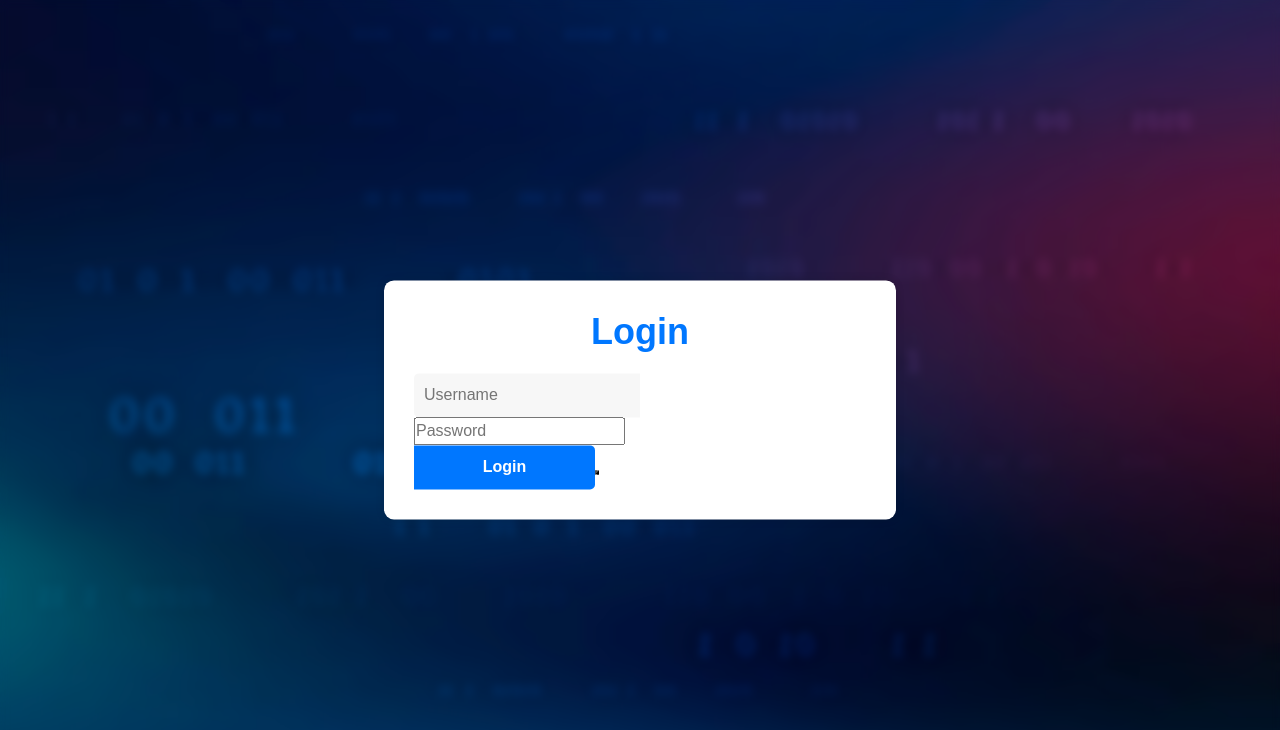
After one commit to Mingzhao91/python-developer-bootcamp, a Django app: page /todo/login in a window 1280 px wide. The commit adds this page. Shown: the top 730 px of the page. Run offline with Django 5.2, Linux system fonts and the light colour scheme.

Commit message:
login user

```diff
--- a/4-web-server/todoapp/todo/templates/todo/index.html
+++ b/4-web-server/todoapp/todo/templates/todo/index.html
@@ -1,5 +1,6 @@
 {% extends 'todo/layout.html' %} {% block content %}
-<h1>What will you do today?</h1>
+<a href="{% url 'todo:logout' %}">Logout</a>
+<h1>What will you do today, {{ user }}?</h1>
 
 <div class="input-container">
   <!-- the todo is from the urls/app_name = 'todo' -->
--- /dev/null
+++ b/4-web-server/todoapp/todo/templates/todo/login.html
@@ -0,0 +1,10 @@
+{% extends 'todo/layout.html' %} {% block content %}
+<h1>Login</h1>
+<form method="post">
+  {% csrf_token %}
+  <!-- Add your form fields and submit button here -->
+   <input type="text" name="username" placeholder="Username"><br>
+   <input type="password" name="password" placeholder="Password"><br>
+   <button type="submit">Login<button>
+</form>
+{% endblock %}
--- a/4-web-server/todoapp/todo/urls.py
+++ b/4-web-server/todoapp/todo/urls.py
@@ -1,5 +1,5 @@
 from django.urls import path
-from .views import index, AboutView, task, add_task
+from .views import index, AboutView, task, add_task, login_user, logout_user
 
 app_name = 'todo'
 
@@ -8,5 +8,7 @@ urlpatterns = [
   path('', index, name='index'),
   path('about/', AboutView.as_view(), name='about'),
   path('task/<int:id>', task, name='task'),
-  path('add_task', add_task, name='add_task')
+  path('add_task', add_task, name='add_task'),
+  path('login', login_user, name='login'),
+  path('logout', logout_user, name='logout')
 ]
--- a/4-web-server/todoapp/todo/views.py
+++ b/4-web-server/todoapp/todo/views.py
@@ -3,6 +3,9 @@ from django.http import HttpResponse, HttpResponseRedirect
 from django.views import View
 from .forms import TaskForm
 from .models import TaskModel
+from django.contrib.auth.decorators import login_required
+from django.contrib.auth import authenticate, login, logout
+
 
 # Create your views here.
 
@@ -19,12 +22,15 @@ tasks = [
 #       return task
 #     return None
 
+# the user must login to be able to run this function, if user hasn't logged in,
+# navigate user to todo:login page
+@login_required(login_url='todo:login')
 def index(request):
   # return HttpResponse("<h1>Todo</h1>")
   # tasks2 = []
   taskform = TaskForm()
-  print('get tasks from sessions')
-  print(request.session['tasks'])
+  # print('get tasks from sessions')
+  # print(request.session['tasks'])
 
   # get tasks from sessions
   # if not 'tasks' in request.session:
@@ -36,10 +42,39 @@ def index(request):
 
   ctx = {
     "tasks": tasks, #request.session['tasks'],
-    "form": taskform
+    "form": taskform,
+    "user": request.user
   }
 
   return render(request, "todo/index.html", ctx)
+
+# go to the 127.0.0.1:8000/admin to access the settings about our application
+# to create a super user: python manage.py createsuperuser
+# superuser:
+# name: test
+# password: 123456
+# user:
+# name: edwardwhite7
+# password: 123456
+def login_user(request):
+  if request.method == 'POST':
+    username = request.POST.get('username')
+    password = request.POST.get('password')
+    user = authenticate(request, username=username, password=password) # return None if it's not found
+
+    if user is not None:
+      login(request, user)
+      return HttpResponseRedirect(reverse('todo:index'))
+    else:
+      return render(request, 'todo/login.html')
+
+  return render(request, 'todo/login.html')
+
+@login_required(login_url='todo:login')
+def logout_user(request):
+  logout(request)
+  return HttpResponseRedirect(reverse('todo:index'))
+
 
 def task(request, id):
   ctx = {
```
